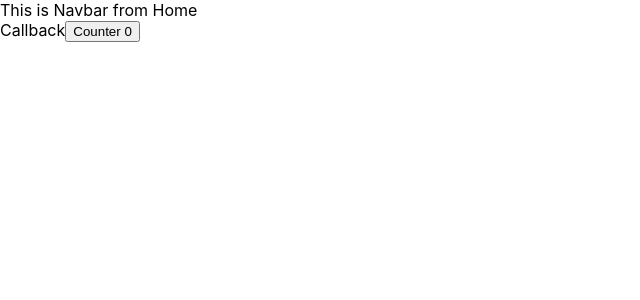
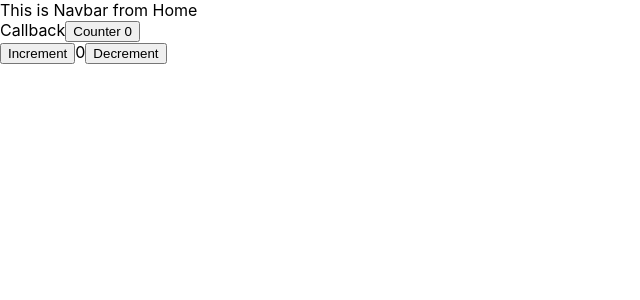
Before and after one commit to prasadavaghan/e-commerce, a React (Create React App) app in the folder react-basics/: page / in a window 1280 px wide. Shown: the top 300 px of the page, without its empty margins (0-640 px from the left). Built offline with nearby package versions, Linux system fonts and the light colour scheme.

Commit message:
React lazy is added

```diff
--- a/react-basics/src/App.js
+++ b/react-basics/src/App.js
@@ -1,20 +1,29 @@
 import logo from './logo.svg';
 import './App.css';
 import Navbar from './component/navbar';
-import { useState } from 'react';
+import React, { useCallback, useState } from 'react';
+import Counter from './component/counter';
 
 function App() {
   const [page, setPage] = useState("Home")
   const [count, setCount] = useState(0)
+  const myComponent = React.lazy(()=>import("../src/component/lazyComponent"))
   function handleClick() {
     setCount(count + 1);
     setPage("Home" ? "test" : "Home")
   }
+  const increment = useCallback(() => {
+    setCount(count + 1);
+  }, [count])
+  const decrement = useCallback(() => {
+    setCount(count - 1);
+  }, [count])
   return (
     <div>
       <Navbar msg={page} />
       Callback
       <button onClick={handleClick}>Counter {count}</button>
+      <Counter counter={count} increment={increment} decrement={decrement} />
     </div>
   );
 }
--- /dev/null
+++ b/react-basics/src/component/counter.jsx
@@ -0,0 +1,13 @@
+import React from "react";
+
+const Counter = ({ counter, increment, decrement }) => {
+    return (
+        <div>
+            <button onClick={increment}>Increment</button>
+            {counter}
+            <button onClick={decrement}>Decrement</button>
+        </div>
+    )
+}
+
+export default Counter;
--- /dev/null
+++ b/react-basics/src/component/lazyComponent.jsx
@@ -0,0 +1,10 @@
+import React from "react";
+
+const Lazycomponent =()=>{
+    return (
+        <div>
+            Lazy component
+        </div>
+    )
+}
+export default Lazycomponent;
```
